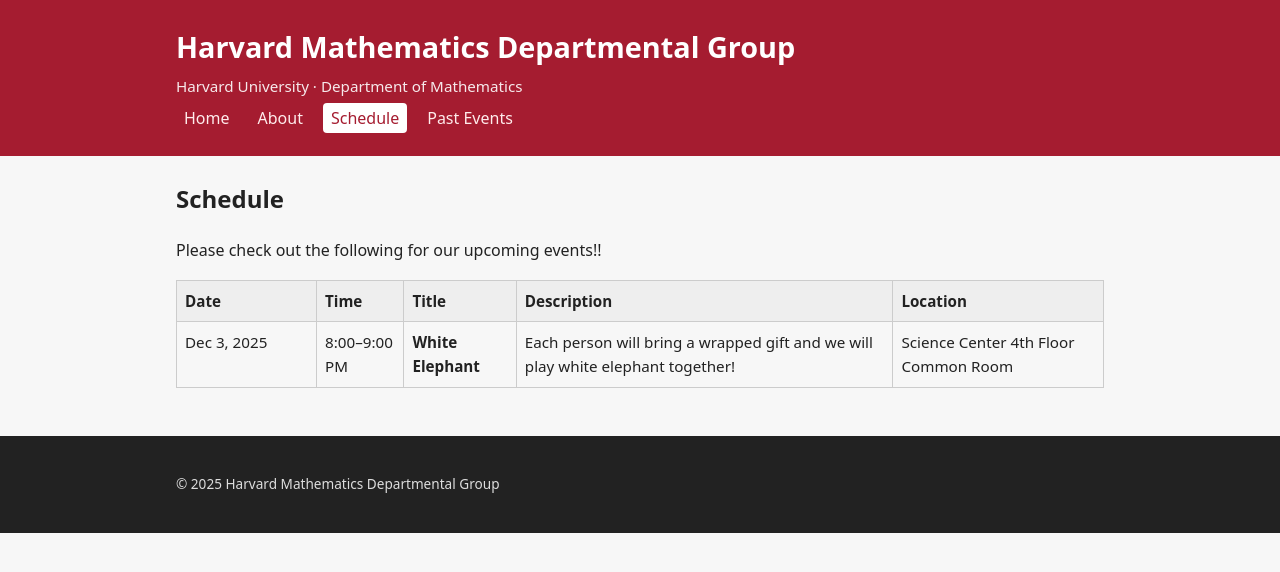
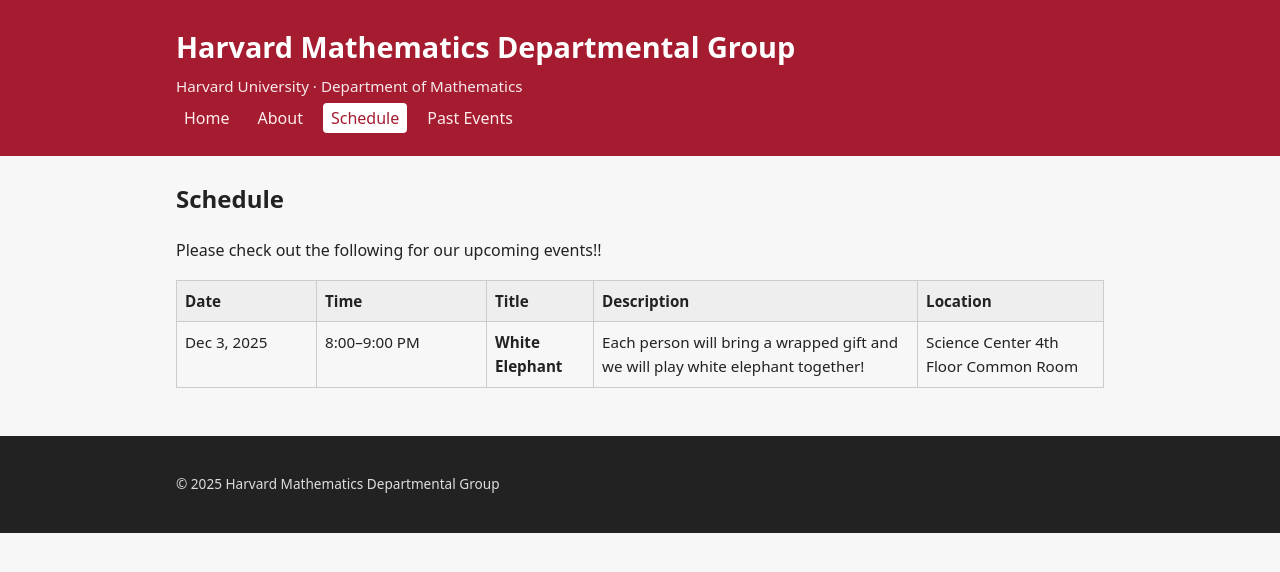
Before and after one commit to szhang612/hggms, a Jekyll site: the page built from schedule.md, in a window 1280 px wide. Shown: the top 572 px of the page. Built offline with Jekyll 4.4.1, drawn with Linux system fonts in a browser that asks for light colours.

Commit message:
Update style.css

```diff
--- a/assets/css/style.css
+++ b/assets/css/style.css
@@ -126,6 +126,10 @@ body {
 .schedule-table th:nth-child(1) {
   width: 140px;   /* Increase or decrease this value */
 }
+.schedule-table td:nth-child(2),
+.schedule-table th:nth-child(2) {
+  width: 170px;   /* adjust this value */
+}
 
 /* mobile layout changes for nav + schedule table */
 @media (max-width: 700px) {
```
